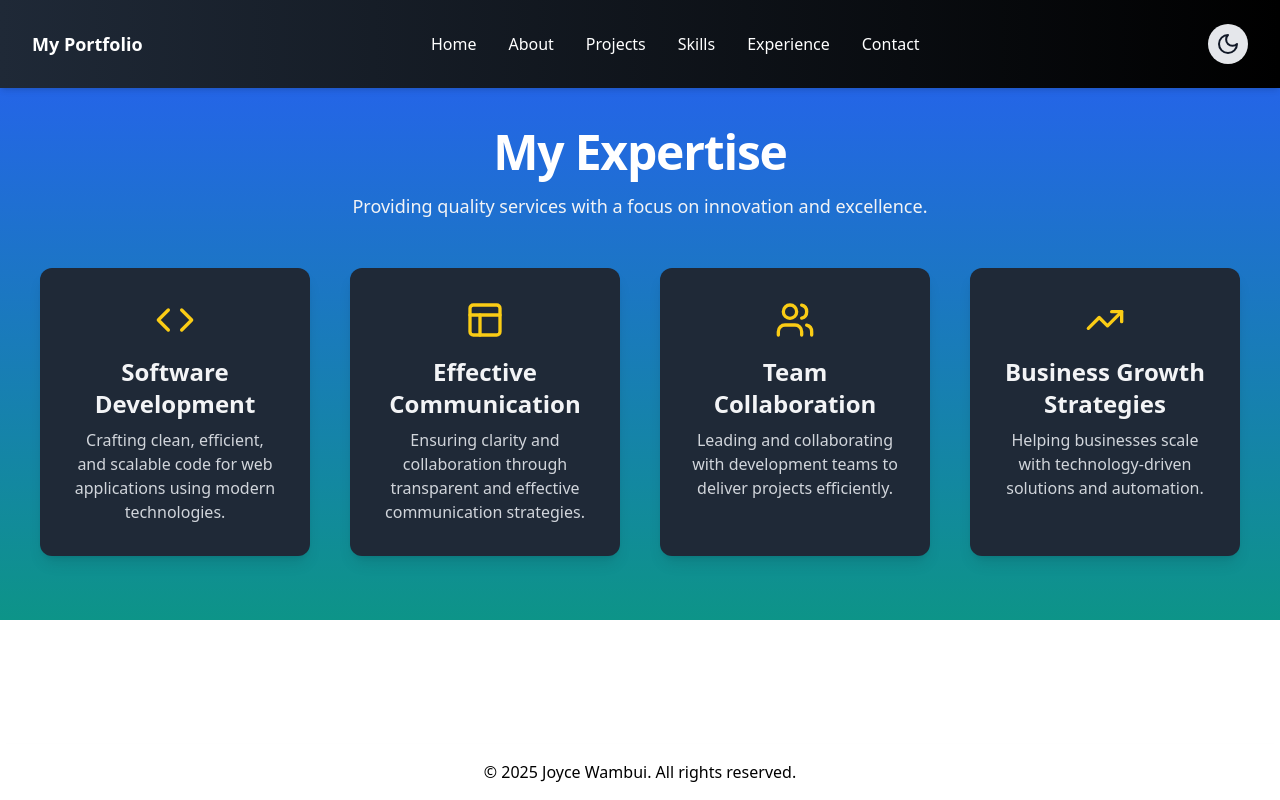
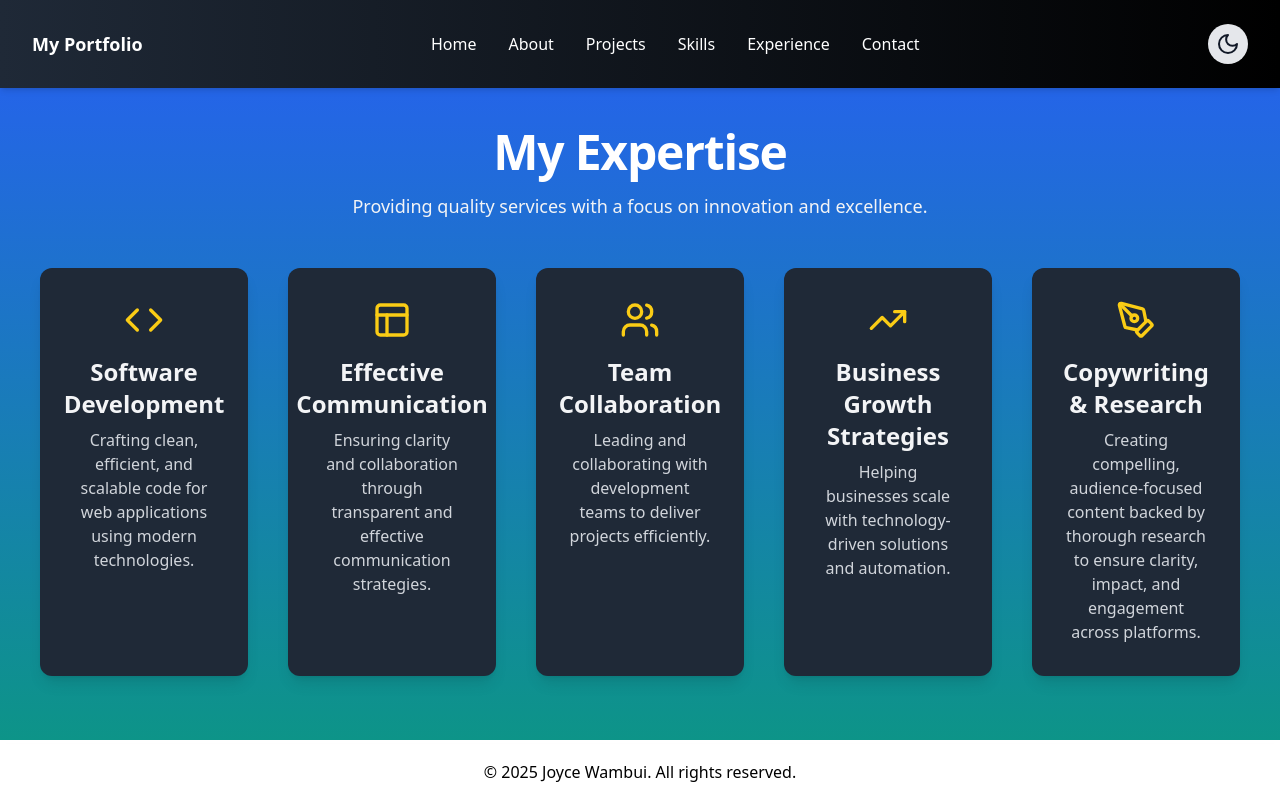
Before and after one commit to joy-devs/my_portfolio, a React (Vite) app: page /experience in a window 1280 px wide. Built offline with nearby package versions, Linux system fonts and the light colour scheme.

Commit message:
made changes

```diff
--- a/src/components/experience.tsx
+++ b/src/components/experience.tsx
@@ -1,5 +1,5 @@
 import React from 'react';
-import { Code, Layout, Users, TrendingUp } from 'lucide-react';
+import { Code, Layout, Users, TrendingUp, PenTool } from 'lucide-react';
 
 const services = [
   {
@@ -22,6 +22,11 @@ const services = [
     title: 'Business Growth Strategies',
     description: 'Helping businesses scale with technology-driven solutions and automation.',
   },
+  {
+    icon: <PenTool className="w-10 h-10 text-yellow-400" />,
+    title: 'Copywriting & Research',
+    description: 'Creating compelling, audience-focused content backed by thorough research to ensure clarity, impact, and engagement across platforms.',
+  },
 ];
 
 const WhatImDoing: React.FC = () => {
@@ -31,7 +36,7 @@ const WhatImDoing: React.FC = () => {
         <h2 className="text-5xl font-extrabold tracking-tight">My Expertise</h2>
         <p className="mt-4 text-lg text-gray-100">Providing quality services with a focus on innovation and excellence.</p>
       </div>
-      <div className="grid grid-cols-1 sm:grid-cols-2 lg:grid-cols-4 gap-10 px-10 max-w-7xl mx-auto">
+      <div className="grid grid-cols-1 sm:grid-cols-2 lg:grid-cols-5 gap-10 px-10 max-w-7xl mx-auto">
         {services.map((service, index) => (
           <div
             key={index}
```
